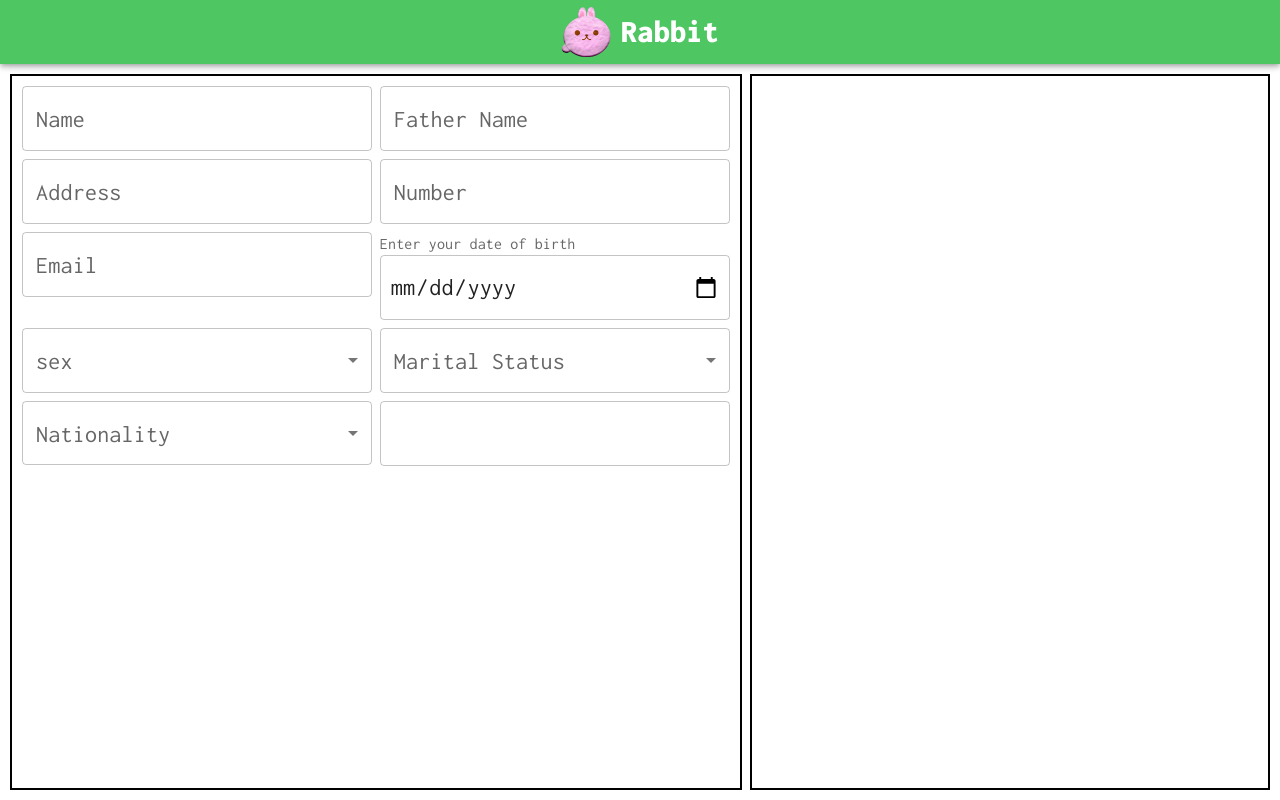
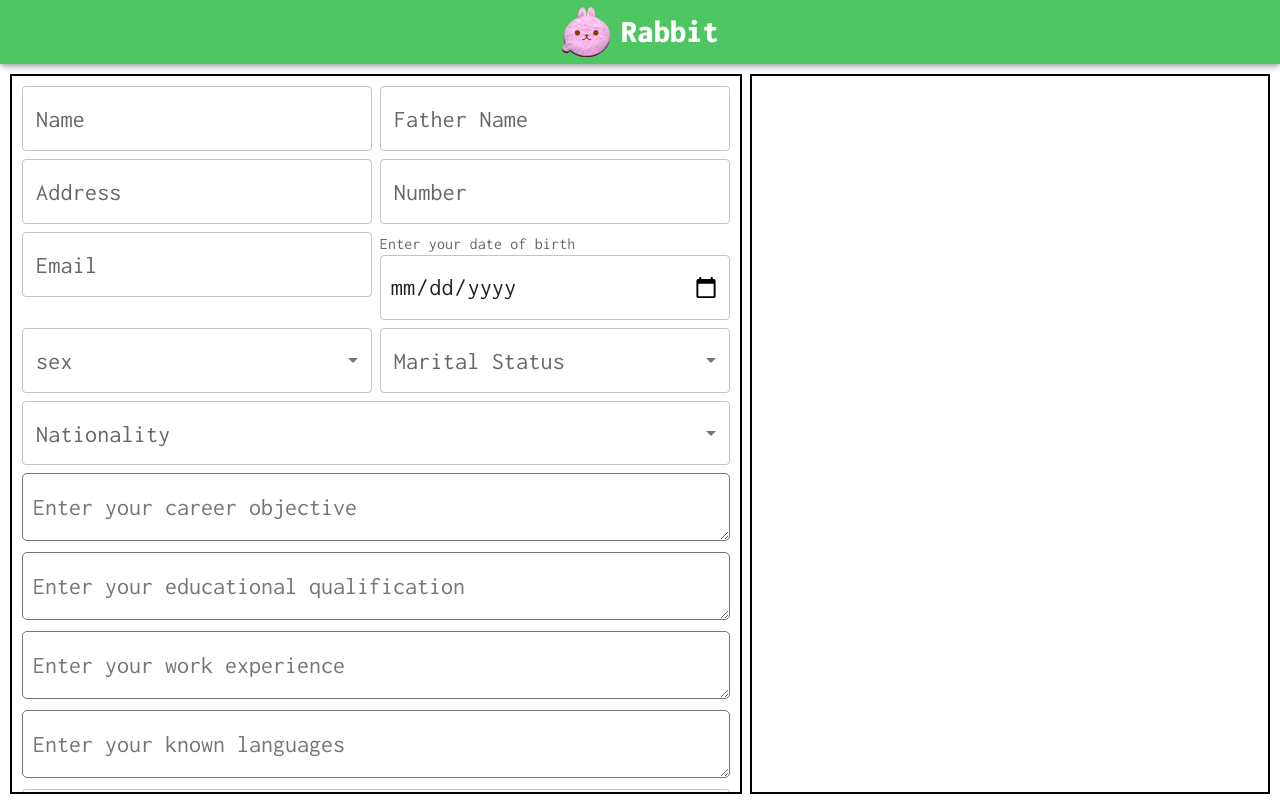
Before and after one commit to snovamicron/CV-builder, a React (Create React App) app in the folder client/: page /template in a window 1280 px wide. Built offline with nearby package versions, Linux system fonts and the light colour scheme.

Commit message:
commit 12

```diff
--- a/client/src/components/Home/Template/Template_2.tsx
+++ b/client/src/components/Home/Template/Template_2.tsx
@@ -55,6 +55,13 @@ const Template_2 = () => {
             '& > label': {
                 fontSize: matches?'1.5rem':'1rem'
             }
+        },
+        textArea:{
+            maxWidth:'100%',
+            width:'100%',
+            borderRadius:5,
+            padding:'20px 10px',
+            fontSize: matches?'1.5rem':'1rem'
         }
     })
     const classes = useStyles()
@@ -96,16 +103,24 @@ const Template_2 = () => {
         Declaration: '',
         place: '',
         date: '',
-        Technical_Skills:['']
+        Technical_Skills:[]
     })
-    const handleFormDataChange = (e:React.ChangeEvent<HTMLInputElement>):void=>{
-        setFormData({...formData, [e.target.name]:e.target.value})
+    const handleFormDataChange = (e:React.ChangeEvent<HTMLInputElement> | React.ChangeEvent<HTMLTextAreaElement>):void=>{
+        if(e.target.name !== 'Technical_Skills'){
+            setFormData({...formData, [e.target.name]:e.target.value})
+        }
+    }
+    const handleTechnicalSkillsData = (e:any):void=>{
+        if(e.key === 'Enter'){
+            setFormData({...formData, Technical_Skills:[...formData.Technical_Skills, e.terget.value]})
+        }
     }
     return (
         <>
             <Grid container sx={{ height: '100%', padding: '10px 10px' }} columnSpacing={{ xs: 1 }} >
                 {
-                    !show || matches ? <Grid item xs={12} md={7} >
+                    !show || matches ?
+                     <Grid item xs={12} md={7} >
                         <Box className={classes.components}>
                             <Grid container spacing={{ xs: 1 }}>
                                 <Grid item xs={12} md={6}>
@@ -209,7 +224,7 @@ const Template_2 = () => {
                                         ))}
                                     </TextField>
                                 </Grid>
-                                <Grid item xs={12} md={6}>
+                                <Grid item xs={12}>
                                     <TextField
                                     fullWidth
                                     className={classes.options}
@@ -226,8 +241,50 @@ const Template_2 = () => {
                                         ))}
                                     </TextField>
                                 </Grid>
-                                <Grid item xs={12} md={6}>
-                                    <TextField fullWidth className={classes.text} />
+                                <Grid item xs={12}>
+                                    <TextareaAutosize
+                                    className={classes.textArea}
+                                    name='Career_Objective'
+                                    onChange={(e:React.ChangeEvent<HTMLTextAreaElement>)=>handleFormDataChange(e)}
+                                    value={formData.Career_Objective}
+                                    placeholder='Enter your career objective'
+                                    />
+                                </Grid>
+                                <Grid item xs={12}>
+                                    <TextareaAutosize
+                                    className={classes.textArea}
+                                    name='Educational_Qualification'
+                                    onChange={(e:React.ChangeEvent<HTMLTextAreaElement>)=>handleFormDataChange(e)}
+                                    value={formData.Educational_Qualification}
+                                    placeholder='Enter your educational qualification'
+                                    />
+                                </Grid>
+                                <Grid item xs={12}>
+                                    <TextareaAutosize
+                                    className={classes.textArea}
+                                    name='Work_Experience'
+                                    onChange={(e:React.ChangeEvent<HTMLTextAreaElement>)=>handleFormDataChange(e)}
+                                    value={formData.Work_Experience}
+                                    placeholder='Enter your work experience'
+                                    />
+                                </Grid>
+                                <Grid item xs={12}>
+                                    <TextareaAutosize
+                                    className={classes.textArea}
+                                    name='Languages_Known'
+                                    onChange={(e:React.ChangeEvent<HTMLTextAreaElement>)=>handleFormDataChange(e)}
+                                    value={formData.Languages_Known}
+                                    placeholder='Enter your known languages'
+                                    />
+                                </Grid>
+                                <Grid item xs={12}>
+                                <TextField
+                                        fullWidth
+                                        className={classes.text}
+                                        name='Technical_Skills'
+                                        value={formData.Technical_Skills}
+                                        onKeyUp={(e)=>handleTechnicalSkillsData(e)}
+                                    />
                                 </Grid>
                             </Grid>
                         </Box>
--- a/client/src/constants/OptionArr.tsx
+++ b/client/src/constants/OptionArr.tsx
@@ -1,6 +1,7 @@
 export const sexs:string[] = ['Male', 'Female', 'Others']
 export const maritalStatus:string[] = ['Single', 'Married', 'Divorcee', 'Widow']
-export const Nationalities:string[] = [ 'Afghan',
+export const Nationalities:string[] = [
+'Afghan',
 'Albanian',
 'Algerian',
 'American',
```
